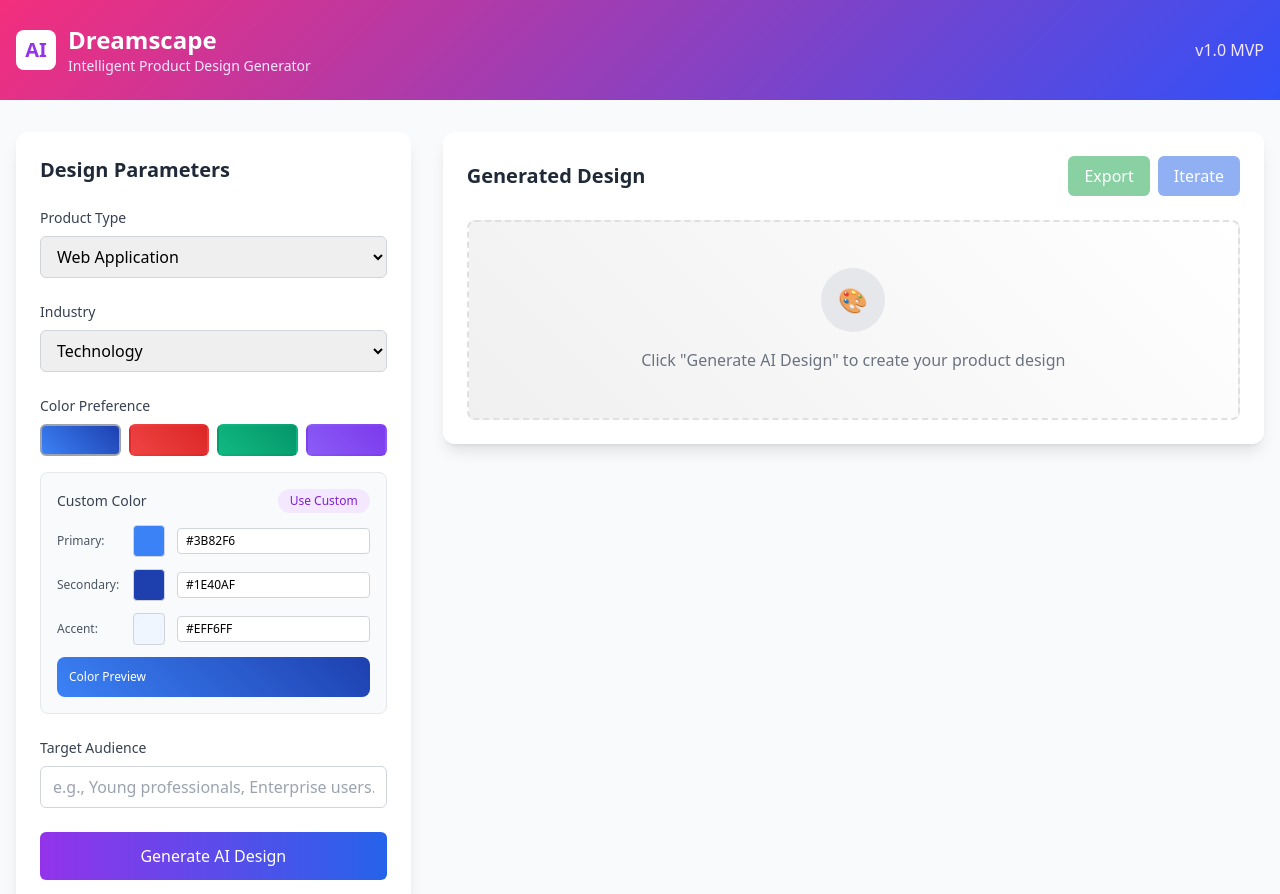
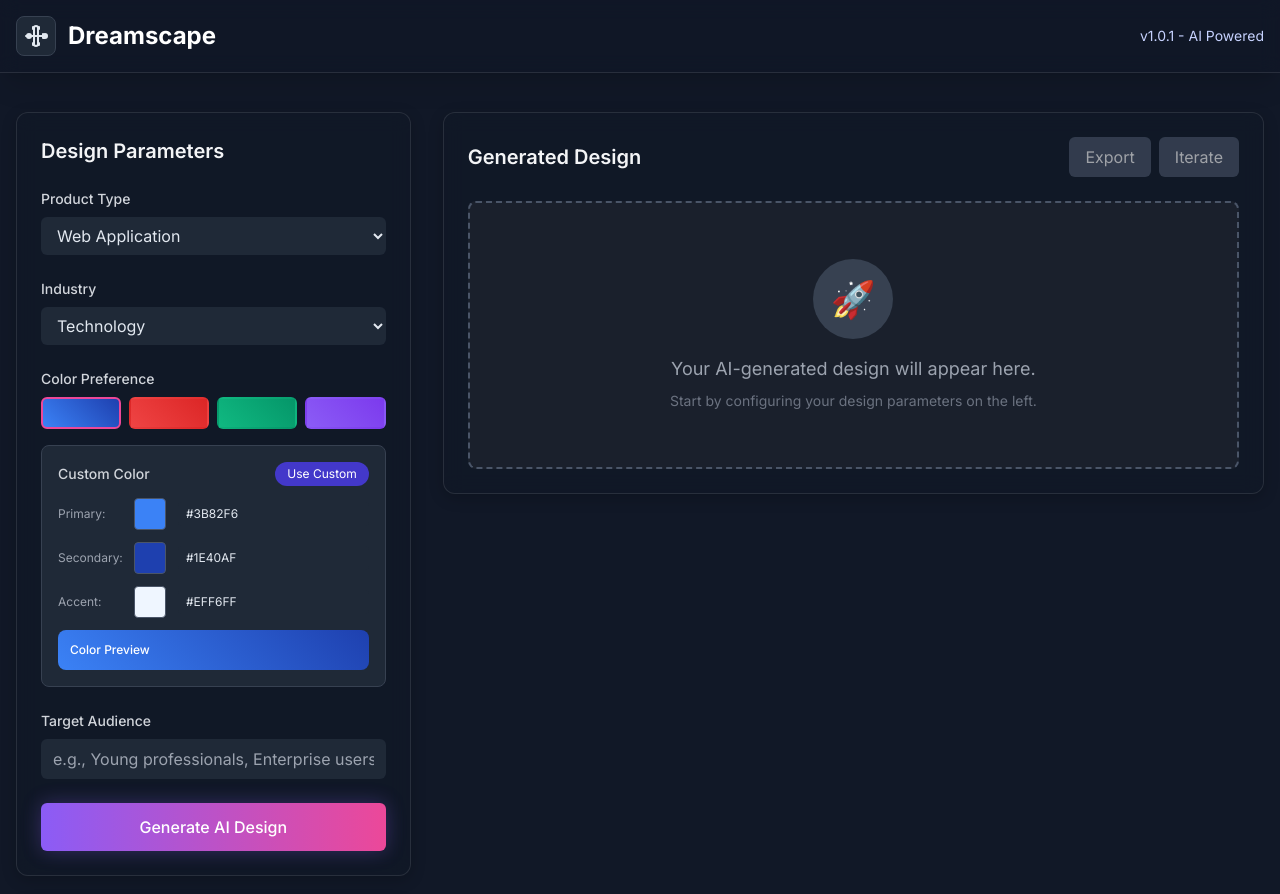
Before and after one commit to TaqsBlaze/dream-scape, a plain HTML site: page docs/designer/index.html in a window 1280 px wide. Shown: the top 894 px of the page. Drawn offline with nearby package versions, Linux system fonts and the light colour scheme.

Commit message:
UI update

```diff
--- a/docs/designer/index.html
+++ b/docs/designer/index.html
@@ -1,49 +1,106 @@
 <!DOCTYPE html>
-<html lang="en">
+<html lang="en" class="scroll-smooth">
 <head>
     <meta charset="UTF-8">
     <meta name="viewport" content="width=device-width, initial-scale=1.0">
-    <title>AI Design System MVP</title>
+    <title>Dreamscape AI Designer</title>
     <script src="https://cdn.tailwindcss.com"></script>
+    <link rel="preconnect" href="https://fonts.googleapis.com">
+    <link rel="preconnect" href="https://fonts.gstatic.com" crossorigin>
+    <link href="https://fonts.googleapis.com/css2?family=Inter:wght@300;400;500;600;700;900&display=swap" rel="stylesheet">
     <style>
-        /* styles.css - Main Stylesheet */
-        .gradient-bg {
-            background: linear-gradient(135deg, #f42e7d 0%, #3250f8 100%);
+        /* Custom Styles - Inspired by Dreamscape Landing Page */
+        body {
+            font-family: 'Inter', sans-serif;
+            background-color: #0B0F19; /* A very dark blue */
+            color: #e2e8f0; /* Light gray text for contrast */
         }
 
-        .design-card {
-            transition: all 0.3s ease;
-            backdrop-filter: blur(10px);
+        /* Gradient Text for Headings/Logos */
+        .gradient-text {
+            background: linear-gradient(90deg, #8B5CF6, #EC4899); /* Purple to Pink */
+            -webkit-background-clip: text;
+            -webkit-text-fill-color: transparent;
         }
 
-        .design-card:hover {
-            transform: translateY(-4px);
-            box-shadow: 0 20px 40px rgba(0,0,0,0.1);
+        /* Header Styling */
+        .header-bg {
+            background: rgba(17, 24, 39, 0.7); /* Semi-transparent dark bg */
+            backdrop-filter: blur(10px);
+            border-bottom: 1px solid rgba(255, 255, 255, 0.1);
         }
 
-        .generated-design {
-            background: linear-gradient(45deg, #f0f0f0, #ffffff);
-            border: 2px dashed #e0e0e0;
-            min-height: 200px;
+        /* Feature Card (used for all main panels) */
+        .feature-card {
+            border: 1px solid rgba(255, 255, 255, 0.1);
+            background: rgba(17, 24, 39, 0.5); /* Semi-transparent dark bg */
+            backdrop-filter: blur(10px);
+            transition: all 0.3s ease;
+            box-shadow: 0 4px 15px rgba(0,0,0,0.2);
         }
 
+        .feature-card:hover {
+            transform: translateY(-3px);
+            background: rgba(17, 24, 39, 0.7);
+            border-color: rgba(139, 92, 246, 0.3); /* Subtle hover border color */
+            box-shadow: 0 8px 25px rgba(0,0,0,0.3);
+        }
+
+        /* Generated Design Canvas - With max-height for scrollability */
+        .generated-design {
+            background-color: #1a202c; /* Even darker background for the canvas */
+            border: 2px dashed #4a5568; /* Techy dashed border */
+            min-height: 250px;
+            max-height: 600px; /* Set a max height for scrollability */
+            overflow-y: auto; /* Enable vertical scrolling */
+            width: 100%;
+            padding: 1.5rem; /* px-6 py-6 */
+            border-radius: 0.5rem; /* rounded-lg */
+            transition: all 0.3s ease;
+        }
+
+        /* Scrollbar styling for a techy feel */
+        .generated-design::-webkit-scrollbar {
+            width: 8px;
+        }
+
+        .generated-design::-webkit-scrollbar-track {
+            background: #2d3748; /* Darker track */
+            border-radius: 10px;
+        }
+
+        .generated-design::-webkit-scrollbar-thumb {
+            background: #8B5CF6; /* Purple thumb */
+            border-radius: 10px;
+        }
+
+        .generated-design::-webkit-scrollbar-thumb:hover {
+            background: #9d73fa; /* Lighter purple on hover */
+        }
+
+        /* AI Thinking Animation */
         .ai-thinking {
             animation: pulse 2s infinite;
+            color: #a0aec0; /* text-gray-400 */
+        }
+        .ai-thinking .text-4xl {
+            color: #8B5CF6; /* Purple for AI icon */
         }
 
         /* Color Picker Styles */
         .color-option {
             transition: all 0.2s ease;
             cursor: pointer;
+            border: 2px solid transparent; /* default border */
         }
 
         .color-option:hover {
             transform: scale(1.05);
-            box-shadow: 0 4px 12px rgba(0,0,0,0.15);
+            box-shadow: 0 4px 12px rgba(0,0,0,0.25); /* Deeper shadow on hover */
         }
 
         .color-option.active {
-            border-color: #374151 !important;
+            border-color: #EC4899 !important; /* Pink ring for active */
             border-width: 3px;
         }
 
@@ -59,81 +116,105 @@
         }
 
         input[type="color"]::-webkit-color-swatch {
-            border: 1px solid #d1d5db;
+            border: 1px solid #4a5568; /* Darker border */
             border-radius: 4px;
         }
 
-        /* Responsive design enhancements */
-        @media (max-width: 768px) {
-            .design-card {
-                transform: none;
-            }
-
-            .design-card:hover {
-                transform: none;
-                box-shadow: 0 4px 16px rgba(0,0,0,0.1);
-            }
+        /* Form input focus styles */
+        .form-input-dark {
+            background-color: #1f2937; /* bg-gray-800 */
+            border-color: #374151; /* gray-700 border */
+            color: #e2e8f0; /* text-gray-200 */
+        }
+        .form-input-dark:focus {
+            outline: none;
+            box-shadow: 0 0 0 2px rgba(139, 92, 246, 0.5); /* Purple focus ring */
+            border-color: #8B5CF6;
         }
 
-        /* Animation keyframes */
-        @keyframes pulse {
-            0%, 100% {
-                opacity: 1;
-            }
-            50% {
-                opacity: 0.5;
-            }
+        /* Notification Styling */
+        .notification {
+            transition: transform 0.3s ease-out, opacity 0.3s ease-out;
         }
 
-        @keyframes slideIn {
-            from {
-                opacity: 0;
-                transform: translateY(20px);
-            }
-            to {
-                opacity: 1;
-                transform: translateY(0);
-            }
+        /* Button Gradient Styles */
+        .btn-gradient {
+            background: linear-gradient(90deg, #8B5CF6, #EC4899); /* Purple to Pink */
+            box-shadow: 0 0 20px rgba(139, 92, 246, 0.3);
+            transition: all 0.3s ease;
+            border: none;
+        }
+        .btn-gradient:hover {
+            transform: scale(1.02);
+            box-shadow: 0 0 30px rgba(139, 92, 246, 0.5);
+            opacity: 0.95;
+        }
+        .btn-gradient:disabled {
+            opacity: 0.6;
+            cursor: not-allowed;
+            background: linear-gradient(90deg, #4a5568, #4a5568);
+            transform: none;
+            box-shadow: none;
         }
 
-        .slide-in {
-            animation: slideIn 0.5s ease-out;
+        .btn-export {
+            background: linear-gradient(90deg, #10B981, #059669); /* Green */
+            box-shadow: 0 0 15px rgba(16, 185, 129, 0.2);
+        }
+        .btn-export:hover {
+            box-shadow: 0 0 25px rgba(16, 185, 129, 0.4);
+        }
+
+        .btn-iterate {
+            background: linear-gradient(90deg, #3B82F6, #1E40AF); /* Blue */
+            box-shadow: 0 0 15px rgba(59, 130, 246, 0.2);
+        }
+        .btn-iterate:hover {
+            box-shadow: 0 0 25px rgba(59, 130, 246, 0.4);
+        }
+
+        /* Footer styling */
+        .footer-bg {
+            background: rgba(17, 24, 39, 0.7); /* Semi-transparent dark bg */
+            backdrop-filter: blur(10px);
+            border-top: 1px solid rgba(255, 255, 255, 0.1);
+            color: #a0aec0; /* text-gray-400 */
         }
     </style>
 </head>
-<body class="bg-gray-50 min-h-screen">
+<body class="bg-gray-900 min-h-screen flex flex-col">
     <!-- Header Component -->
-    <header class="gradient-bg text-white py-6 px-4">
+    <header class="fixed w-full top-0 z-50 header-bg py-4 px-4 shadow-xl">
         <div class="container mx-auto">
             <div class="flex items-center justify-between">
                 <div class="flex items-center space-x-3">
-                    <div class="w-10 h-10 bg-white rounded-lg flex items-center justify-center">
-                        <span class="text-purple-600 font-bold text-xl">AI</span>
+                    <div class="w-10 h-10 bg-gray-800 rounded-lg flex items-center justify-center border border-gray-700">
+                        <!-- Techy icon -->
+                        <svg class="w-6 h-6 gradient-text" fill="none" stroke="currentColor" viewBox="0 0 24 24" xmlns="http://www.w3.org/2000/svg">
+                            <path stroke-linecap="round" stroke-linejoin="round" stroke-width="2" d="M9 3v2m6-2v2M9 19v2m6-2v2M5 10v4M19 10v4M2 12h20M7 12a2 2 0 11-4 0 2 2 0 014 0zm16 0a2 2 0 11-4 0 2 2 0 014 0zM12 2a2 2 0 00-2 2v16a2 2 0 002 2 2 2 0 002-2V4a2 2 0 00-2-2z"></path>
+                        </svg>
                     </div>
-                    <div>
-                        <h1 class="text-2xl font-bold">Dreamscape</h1>
-                        <p class="text-purple-100 text-sm">Intelligent Product Design Generator</p>
-                    </div>
+                    <h1 class="text-2xl font-bold text-white">Dreamscape</h1>
                 </div>
                 <div class="hidden md:flex items-center space-x-4">
-                    <span class="text-purple-100">v1.0 MVP</span>
+                    <span class="text-indigo-200 text-sm">v1.0.1 - AI Powered</span>
                 </div>
             </div>
         </div>
     </header>
 
-    <div class="container mx-auto px-4 py-8">
+    <div class="container mx-auto px-4 py-8 mt-20 flex-grow">
         <div class="grid grid-cols-1 lg:grid-cols-3 gap-8">
 
             <!-- Design Input Panel Component -->
             <div class="lg:col-span-1">
-                <div class="bg-white rounded-xl shadow-lg p-6 design-card">
-                    <h2 class="text-xl font-semibold text-gray-800 mb-6">Design Parameters</h2>
+                <div class="feature-card rounded-xl p-6">
+                    <h2 class="text-xl font-semibold text-gray-100 mb-6">Design Parameters</h2>
 
                     <!-- Product Type Selection -->
                     <div class="mb-6">
-                        <label class="block text-sm font-medium text-gray-700 mb-2">Product Type</label>
-                        <select id="productType" class="w-full px-3 py-2 border border-gray-300 rounded-md focus:outline-none focus:ring-2 focus:ring-purple-500">
+                        <label class="block text-sm font-medium text-gray-300 mb-2">Product Type</label>
+                        <select id="productType" class="w-full px-3 py-2 rounded-md form-input-dark">
                             <option value="web-app">Web Application</option>
                             <option value="mobile-app">Mobile App</option>
                             <option value="landing-page">Landing Page</option>
@@ -144,8 +225,8 @@
 
                     <!-- Industry Selection -->
                     <div class="mb-6">
-                        <label class="block text-sm font-medium text-gray-700 mb-2">Industry</label>
-                        <select id="industry" class="w-full px-3 py-2 border border-gray-300 rounded-md focus:outline-none focus:ring-2 focus:ring-purple-500">
+                        <label class="block text-sm font-medium text-gray-300 mb-2">Industry</label>
+                        <select id="industry" class="w-full px-3 py-2 rounded-md form-input-dark">
                             <option value="technology">Technology</option>
                             <option value="healthcare">Healthcare</option>
                             <option value="finance">Finance</option>
@@ -157,25 +238,25 @@
 
                     <!-- Color Scheme -->
                     <div class="mb-6">
-                        <label class="block text-sm font-medium text-gray-700 mb-2">Color Preference</label>
+                        <label class="block text-sm font-medium text-gray-300 mb-2">Color Preference</label>
 
                         <!-- Preset Colors -->
                         <div class="grid grid-cols-4 gap-2 mb-4">
-                            <button class="color-option w-full h-8 rounded-md border-2 border-gray-400"
-                                    style="background: linear-gradient(45deg, #3B82F6, #1E40AF)" data-color="blue"></button>
-                            <button class="color-option w-full h-8 rounded-md border-2 border-transparent focus:border-gray-400"
-                                    style="background: linear-gradient(45deg, #EF4444, #DC2626)" data-color="red"></button>
-                            <button class="color-option w-full h-8 rounded-md border-2 border-transparent focus:border-gray-400"
-                                    style="background: linear-gradient(45deg, #10B981, #059669)" data-color="green"></button>
-                            <button class="color-option w-full h-8 rounded-md border-2 border-transparent focus:border-gray-400"
-                                    style="background: linear-gradient(45deg, #8B5CF6, #7C3AED)" data-color="purple"></button>
+                            <button class="color-option w-full h-8 rounded-md"
+                                    style="background: linear-gradient(45deg, #3B82F6, #1E40AF); border-color: #EC4899;" data-color="blue"></button>
+                            <button class="color-option w-full h-8 rounded-md"
+                                    style="background: linear-gradient(45deg, #EF4444, #DC2626);" data-color="red"></button>
+                            <button class="color-option w-full h-8 rounded-md"
+                                    style="background: linear-gradient(45deg, #10B981, #059669);" data-color="green"></button>
+                            <button class="color-option w-full h-8 rounded-md"
+                                    style="background: linear-gradient(45deg, #8B5CF6, #7C3AED);" data-color="purple"></button>
                         </div>
 
                         <!-- Custom Color Picker -->
-                        <div class="border border-gray-200 rounded-lg p-4 bg-gray-50">
+                        <div class="border border-gray-700 rounded-lg p-4 bg-gray-800">
                             <div class="flex items-center justify-between mb-3">
-                                <span class="text-sm font-medium text-gray-700">Custom Color</span>
-                                <button id="useCustomColor" class="text-xs px-3 py-1 bg-purple-100 text-purple-700 rounded-full hover:bg-purple-200 transition-colors">
+                                <span class="text-sm font-medium text-gray-300">Custom Color</span>
+                                <button id="useCustomColor" class="text-xs px-3 py-1 bg-indigo-700 text-white rounded-full hover:bg-indigo-600 transition-colors">
                                     Use Custom
                                 </button>
                             </div>
@@ -183,23 +264,23 @@
                             <div class="space-y-3">
                                 <!-- Primary Color -->
                                 <div class="flex items-center space-x-3">
-                                    <label class="text-xs text-gray-600 w-16">Primary:</label>
-                                    <input type="color" id="primaryColor" value="#3B82F6" class="w-8 h-8 rounded border border-gray-300 cursor-pointer">
-                                    <input type="text" id="primaryColorHex" value="#3B82F6" class="flex-1 px-2 py-1 text-xs border border-gray-300 rounded focus:outline-none focus:ring-1 focus:ring-purple-500">
+                                    <label class="text-xs text-gray-400 w-16">Primary:</label>
+                                    <input type="color" id="primaryColor" value="#3B82F6" class="w-8 h-8 rounded border form-input-dark">
+                                    <input type="text" id="primaryColorHex" value="#3B82F6" class="flex-1 px-2 py-1 text-xs rounded form-input-dark">
                                 </div>
 
                                 <!-- Secondary Color -->
                                 <div class="flex items-center space-x-3">
-                                    <label class="text-xs text-gray-600 w-16">Secondary:</label>
-                                    <input type="color" id="secondaryColor" value="#1E40AF" class="w-8 h-8 rounded border border-gray-300 cursor-pointer">
-                                    <input type="text" id="secondaryColorHex" value="#1E40AF" class="flex-1 px-2 py-1 text-xs border border-gray-300 rounded focus:outline-none focus:ring-1 focus:ring-purple-500">
+                                    <label class="text-xs text-gray-400 w-16">Secondary:</label>
+                                    <input type="color" id="secondaryColor" value="#1E40AF" class="w-8 h-8 rounded border form-input-dark">
+                                    <input type="text" id="secondaryColorHex" value="#1E40AF" class="flex-1 px-2 py-1 text-xs rounded form-input-dark">
                                 </div>
 
                                 <!-- Accent Color -->
                                 <div class="flex items-center space-x-3">
-                                    <label class="text-xs text-gray-600 w-16">Accent:</label>
-                                    <input type="color" id="accentColor" value="#EFF6FF" class="w-8 h-8 rounded border border-gray-300 cursor-pointer">
-                                    <input type="text" id="accentColorHex" value="#EFF6FF" class="flex-1 px-2 py-1 text-xs border border-gray-300 rounded focus:outline-none focus:ring-1 focus:ring-purple-500">
+                                    <label class="text-xs text-gray-400 w-16">Accent:</label>
+                                    <input type="color" id="accentColor" value="#EFF6FF" class="w-8 h-8 rounded border form-input-dark">
+                                    <input type="text" id="accentColorHex" value="#EFF6FF" class="flex-1 px-2 py-1 text-xs rounded form-input-dark">
                                 </div>
                             </div>
 
@@ -212,21 +293,21 @@
 
                     <!-- Target Audience -->
                     <div class="mb-6">
-                        <label class="block text-sm font-medium text-gray-700 mb-2">Target Audience</label>
+                        <label class="block text-sm font-medium text-gray-300 mb-2">Target Audience</label>
                         <input id="audience" type="text" placeholder="e.g., Young professionals, Enterprise users..."
-                               class="w-full px-3 py-2 border border-gray-300 rounded-md focus:outline-none focus:ring-2 focus:ring-purple-500">
+                               class="w-full px-3 py-2 rounded-md form-input-dark">
                     </div>
 
                     <!-- Generate Button -->
-                    <button id="generateBtn" class="w-full bg-gradient-to-r from-purple-600 to-blue-600 text-white py-3 px-4 rounded-md hover:from-purple-700 hover:to-blue-700 transition-all duration-200 font-medium">
+                    <button id="generateBtn" class="w-full text-white py-3 px-4 rounded-md font-medium btn-gradient">
                         Generate AI Design
                     </button>
                 </div>
 
                 <!-- AI Insights Component -->
-                <div class="bg-white rounded-xl shadow-lg p-6 design-card mt-6">
-                    <h3 class="text-lg font-semibold text-gray-800 mb-4">AI Insights</h3>
-                    <div id="aiInsights" class="space-y-3 text-sm text-gray-600">
+                <div class="feature-card rounded-xl p-6 mt-6">
+                    <h3 class="text-lg font-semibold text-gray-100 mb-4">AI Insights</h3>
+                    <div id="aiInsights" class="space-y-3 text-sm text-gray-300">
                         <p>Select your parameters and generate a design to see AI recommendations.</p>
                     </div>
                 </div>
@@ -234,32 +315,34 @@
 
             <!-- Design Preview Component -->
             <div class="lg:col-span-2">
-                <div class="bg-white rounded-xl shadow-lg p-6 design-card">
+                <div class="feature-card rounded-xl p-6">
                     <div class="flex items-center justify-between mb-6">
-                        <h2 class="text-xl font-semibold text-gray-800">Generated Design</h2>
+                        <h2 class="text-xl font-semibold text-gray-100">Generated Design</h2>
                         <div class="flex space-x-2">
-                            <button id="exportBtn" class="px-4 py-2 bg-green-600 text-white rounded-md hover:bg-green-700 transition-colors disabled:opacity-50" disabled>
+                            <button id="exportBtn" class="px-4 py-2 text-white rounded-md btn-gradient btn-export" disabled>
                                 Export
                             </button>
-                            <button id="iterateBtn" class="px-4 py-2 bg-blue-600 text-white rounded-md hover:bg-blue-700 transition-colors disabled:opacity-50" disabled>
+                            <button id="iterateBtn" class="px-4 py-2 text-white rounded-md btn-gradient btn-iterate" disabled>
                                 Iterate
                             </button>
                         </div>
                     </div>
 
                     <!-- Design Canvas -->
-                    <div id="designCanvas" class="generated-design rounded-lg flex items-center justify-center">
-                        <div class="text-center text-gray-500">
-                            <div class="w-16 h-16 mx-auto mb-4 bg-gray-200 rounded-full flex items-center justify-center">
-                                <span class="text-2xl">🎨</span>
+                    <div id="designCanvas" class="generated-design rounded-lg">
+                        <!-- Initial placeholder content, which will be replaced by AI-generated HTML -->
+                        <div class="text-center text-gray-500 p-8">
+                            <div class="w-20 h-20 mx-auto mb-4 bg-gray-700 rounded-full flex items-center justify-center">
+                                <span class="text-4xl text-indigo-400">🚀</span>
                             </div>
-                            <p>Click "Generate AI Design" to create your product design</p>
+                            <p class="text-lg text-gray-400">Your AI-generated design will appear here.</p>
+                            <p class="text-sm text-gray-500 mt-2">Start by configuring your design parameters on the left.</p>
                         </div>
                     </div>
 
                     <!-- Design Variations -->
                     <div id="variations" class="mt-6 hidden">
-                        <h3 class="text-lg font-semibold text-gray-800 mb-4">Design Variations</h3>
+                        <h3 class="text-lg font-semibold text-gray-100 mb-4">Design Variations</h3>
                         <div class="grid grid-cols-3 gap-4" id="variationGrid">
                             <!-- Variations will be populated by JS -->
                         </div>
@@ -267,17 +350,17 @@
                 </div>
 
                 <!-- Design Specifications Component -->
-                <div class="bg-white rounded-xl shadow-lg p-6 design-card mt-6 hidden" id="specifications">
-                    <h3 class="text-lg font-semibold text-gray-800 mb-4">Design Specifications</h3>
-                    <div class="grid grid-cols-2 gap-4">
+                <div class="feature-card rounded-xl p-6 mt-6 hidden" id="specifications">
+                    <h3 class="text-lg font-semibold text-gray-100 mb-4">Design Specifications</h3>
+                    <div class="grid grid-cols-1 md:grid-cols-2 gap-4">
                         <div>
-                            <h4 class="font-medium text-gray-700 mb-2">Typography</h4>
-                            <div id="typography" class="text-sm text-gray-600">
+                            <h4 class="font-medium text-gray-300 mb-2">Typography</h4>
+                            <div id="typography" class="text-sm text-gray-400">
                                 <!-- Will be populated by JS -->
                             </div>
                         </div>
                         <div>
-                            <h4 class="font-medium text-gray-700 mb-2">Color Palette</h4>
+                            <h4 class="font-medium text-gray-300 mb-2">Color Palette</h4>
                             <div id="colorPalette" class="flex space-x-2">
                                 <!-- Will be populated by JS -->
                             </div>
@@ -288,9 +371,14 @@
         </div>
     </div>
 
+    <!-- Footer Component -->
+    <footer class="footer-bg py-4 px-4 text-center text-sm mt-8">
+        <div class="container mx-auto">
+            &copy; 2025 Dreamscape AI. All rights reserved. Built with AI.
+        </div>
+    </footer>
+
     <!-- JavaScript Modules -->
-    <script src="../js/app.min.js" type="module">
-
-    </script>
+    <script src="../js/app.min.js" type="module"></script>
 </body>
 </html>
```
Also changed, not shown: docs/js/app.min.js, 1 other file.
